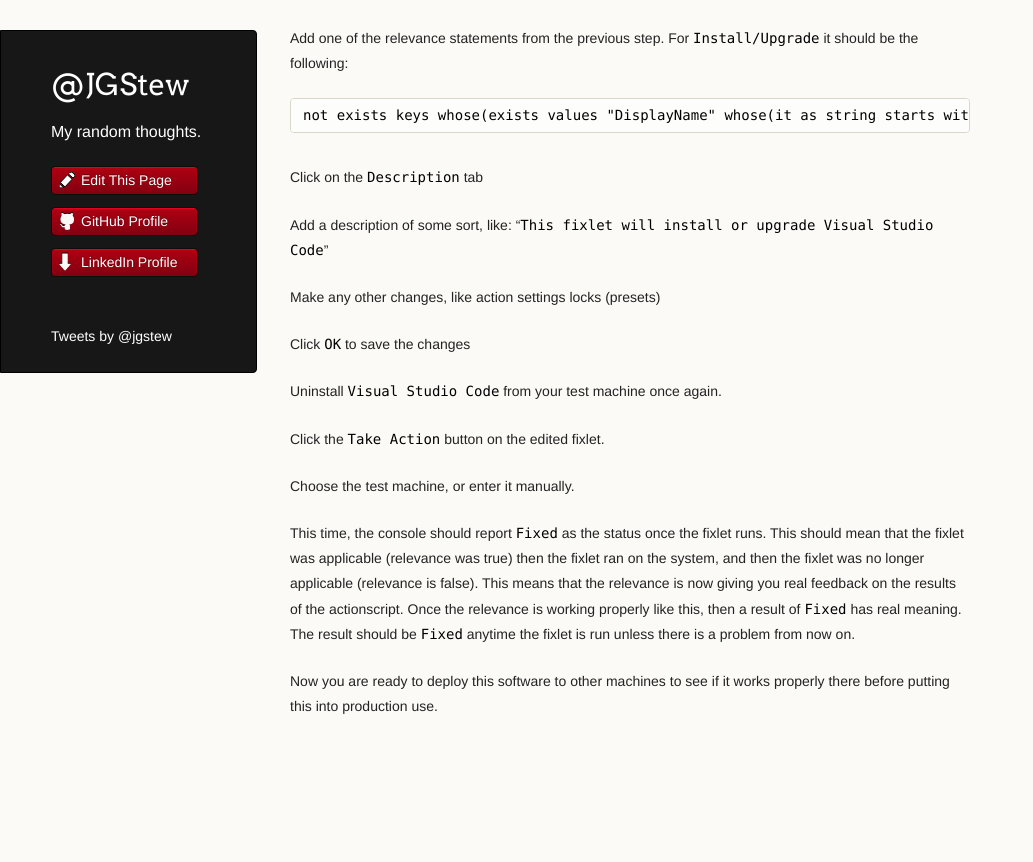
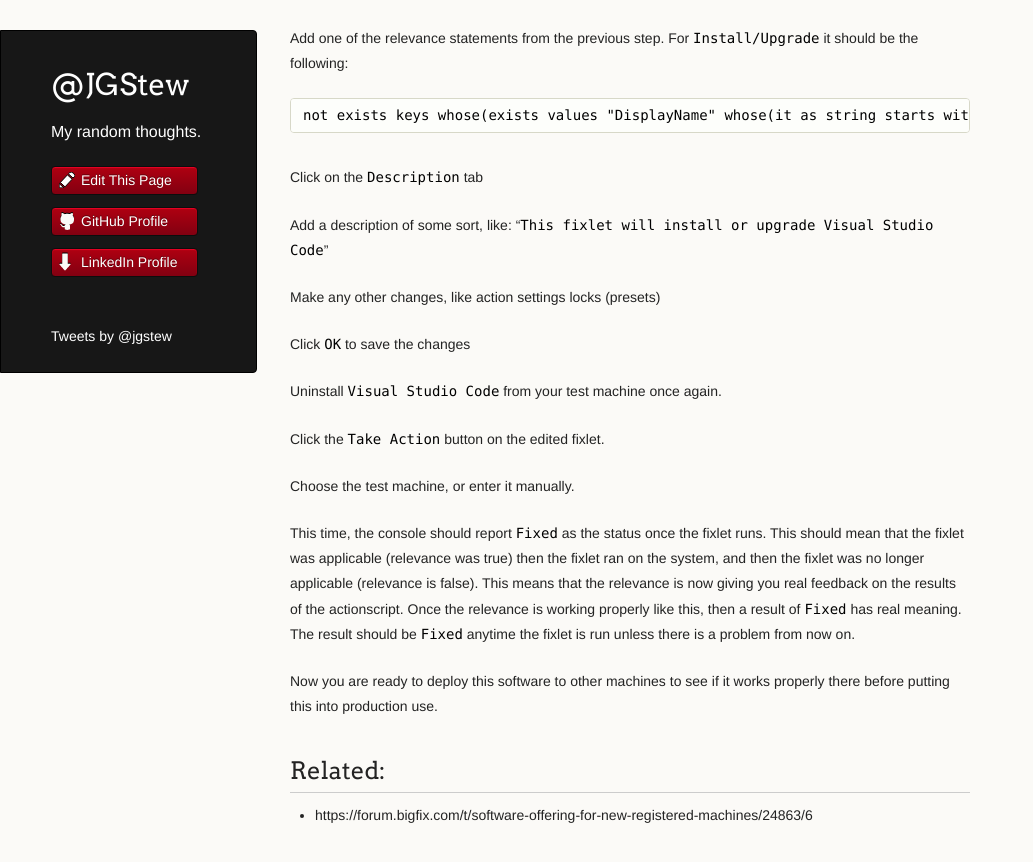
Before and after one commit to jgstew/jgstew.github.io, a Jekyll site: the page built from _posts/2016-11-14-Create-BigFix-Content-to-Install-Windows-Software-From-Scratch.md, in a window 1280 px wide and 900 px high, scrolled down 11305 px. Shown: the top 862 px of the window, without its empty margins (0-1033 px from the left). Built offline with Jekyll 4.4.1, drawn with Linux system fonts in a browser that asks for light colours; nearby versions of some CDN libraries; comment, search, counter and statistics services are not loaded; before the commit the page ends 12096 px from its top, so only the background shows below that.

Commit message:
Update 2016-11-14-Create-BigFix-Content-to-Install-Windows-Software-From-Scratch.md

```diff
--- a/_posts/2016-11-14-Create-BigFix-Content-to-Install-Windows-Software-From-Scratch.md
+++ b/_posts/2016-11-14-Create-BigFix-Content-to-Install-Windows-Software-From-Scratch.md
@@ -320,3 +320,7 @@ Choose the test machine, or enter it manually.
 This time, the console should report `Fixed` as the status once the fixlet runs. This should mean that the fixlet was applicable (relevance was true) then the fixlet ran on the system, and then the fixlet was no longer applicable (relevance is false). This means that the relevance is now giving you real feedback on the results of the actionscript. Once the relevance is working properly like this, then a result of `Fixed` has real meaning. The result should be `Fixed` anytime the fixlet is run unless there is a problem from now on.
 
 Now you are ready to deploy this software to other machines to see if it works properly there before putting this into production use.
+
+## Related:
+
+- https://forum.bigfix.com/t/software-offering-for-new-registered-machines/24863/6
```
